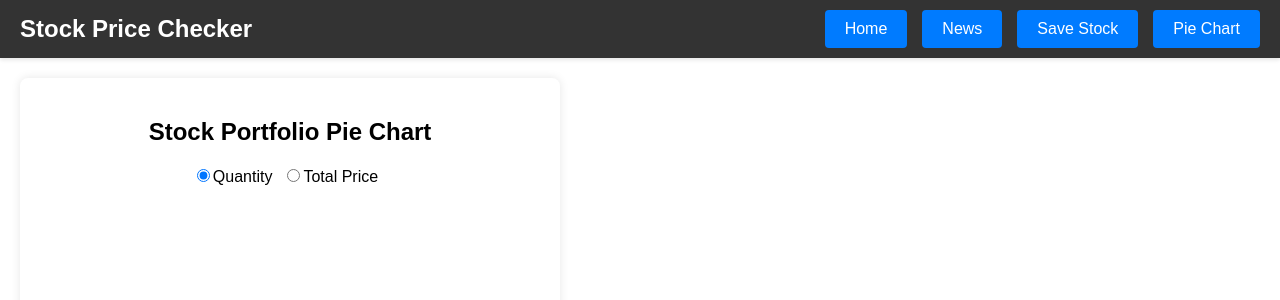
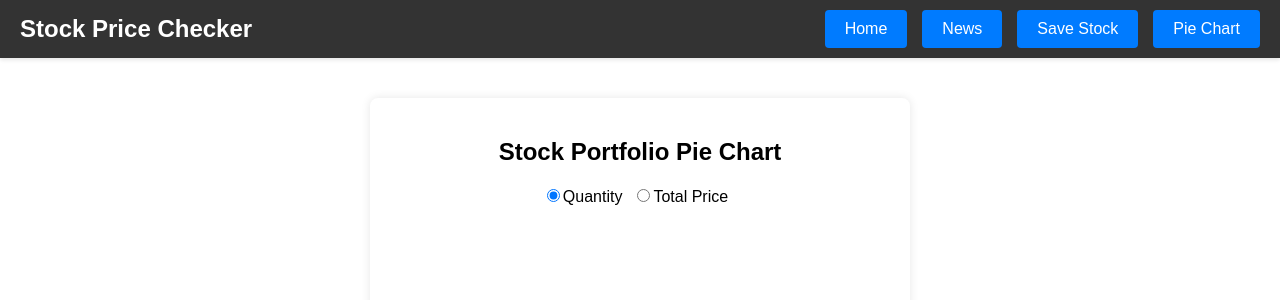
Before and after one commit to nusrat-ila/StockPrice_project, a React (Create React App) app: page /pie-chart in a window 1280 px wide. Shown: the top 300 px of the page. Built offline with nearby package versions, Linux system fonts and the light colour scheme.

Commit message:
minor change in css

```diff
--- a/src/App.css
+++ b/src/App.css
@@ -51,6 +51,9 @@
 .content {
   display: flex;
   flex: 1;
+  justify-content: flex-start; /* Default alignment for most pages */
+  align-items: flex-start; /* Default alignment for most pages */
+  padding: 20px;
 }
 
 .left-pane {
@@ -152,7 +155,8 @@
   text-decoration: none;
 }
 
-	.save-stock {
+.save-stock,
+.stock-pie-chart {
   background-color: #fff;
   padding: 20px;
   margin: 20px;
@@ -160,9 +164,12 @@
   border-radius: 8px;
   width: 400px;
   text-align: center;
+  margin-left: auto;  /* Center horizontally */
+  margin-right: auto; /* Center horizontally */
 }
 
-	.save-stock h2 {
+.save-stock h2,
+.stock-pie-chart h2 {
   margin-bottom: 20px;
 }
 
@@ -223,13 +230,7 @@
 }
 
 .stock-pie-chart {
-	  background-color: #fff;
-	  padding: 20px;
-	  margin: 20px;
-	  box-shadow: 0 0 10px rgba(0,0,0,0.1);
-	  border-radius: 8px;
   width: 500px;
-	  text-align: center;
 }
 
 .stock-pie-chart h2 {
@@ -244,3 +245,8 @@
   margin-right: 10px;
   cursor: pointer;
 }
+
+.center-top-aligned {
+  justify-content: center; /* Center horizontally */
+  align-items: flex-start; /* Align to the top */
+}
```
Lines whose indentation alone changed are shown as unchanged.
